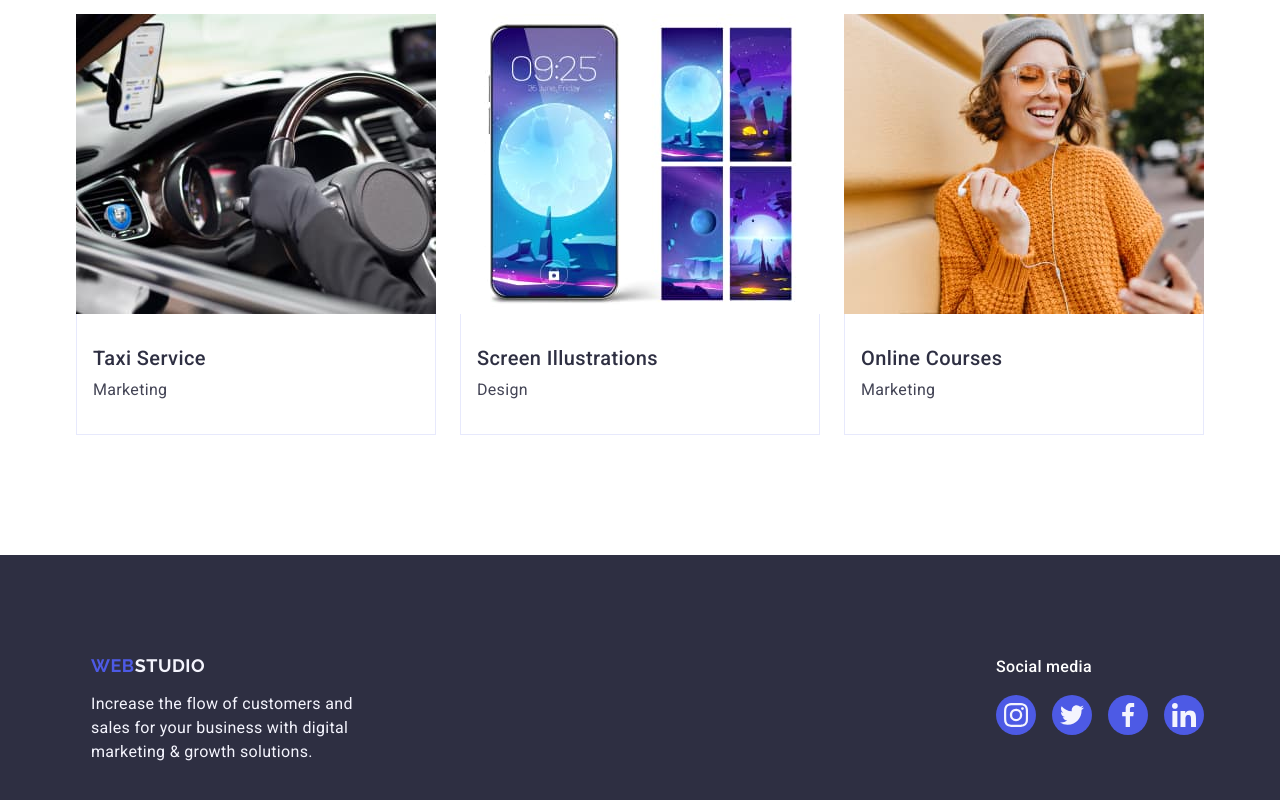
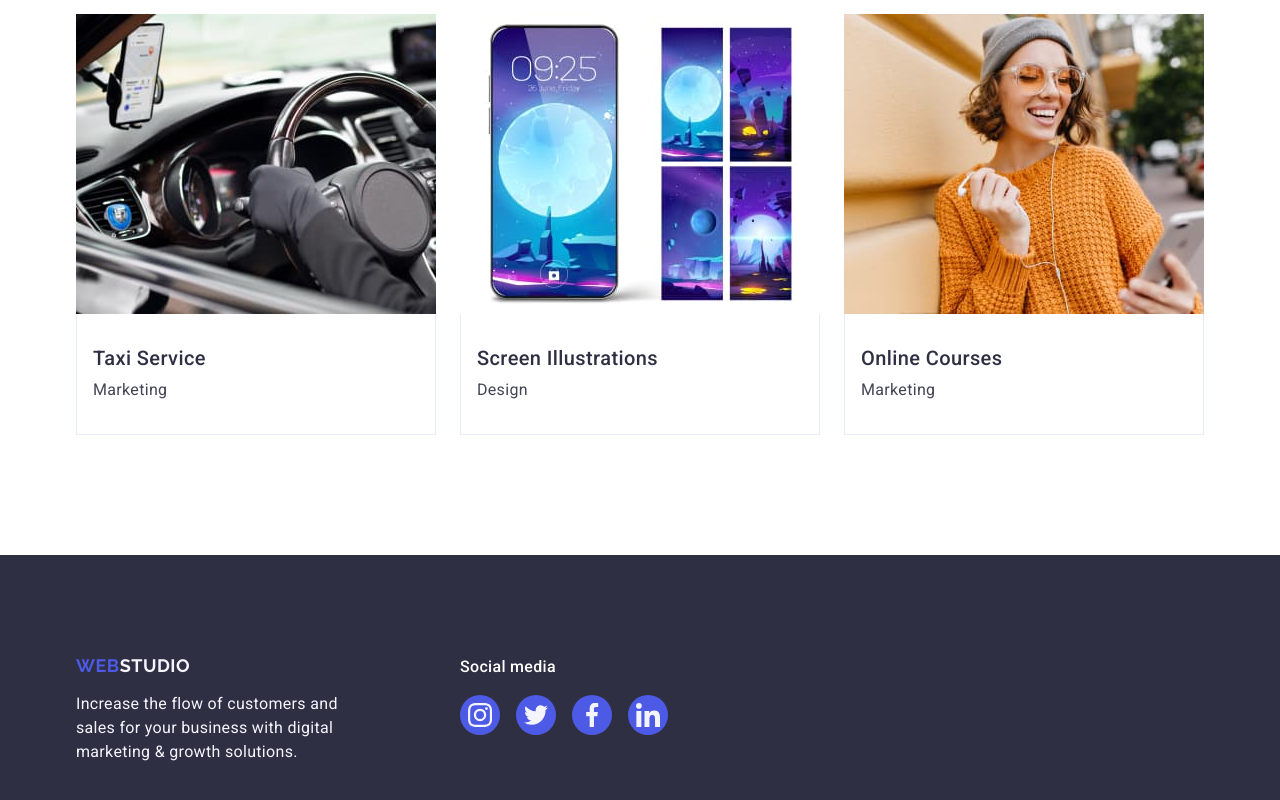
Before and after one commit to AnnaKupriienko/goit-markup-hw-04, a plain HTML site: page index.html in a window 1280 px wide. Shown: the part 2692-3492 px from the top of the page. Drawn offline with nearby package versions, Linux system fonts and the light colour scheme.

Commit message:
homework

```diff
--- a/css/styles.css
+++ b/css/styles.css
@@ -433,10 +433,6 @@ display: flex;
 align-items: baseline;
 }
 .page-footer-container{
-width: 1158px;
-margin-left: auto;
-padding-left: 15px;
-padding-right: 15px;
 margin-right: 120px;
 }
 
```
